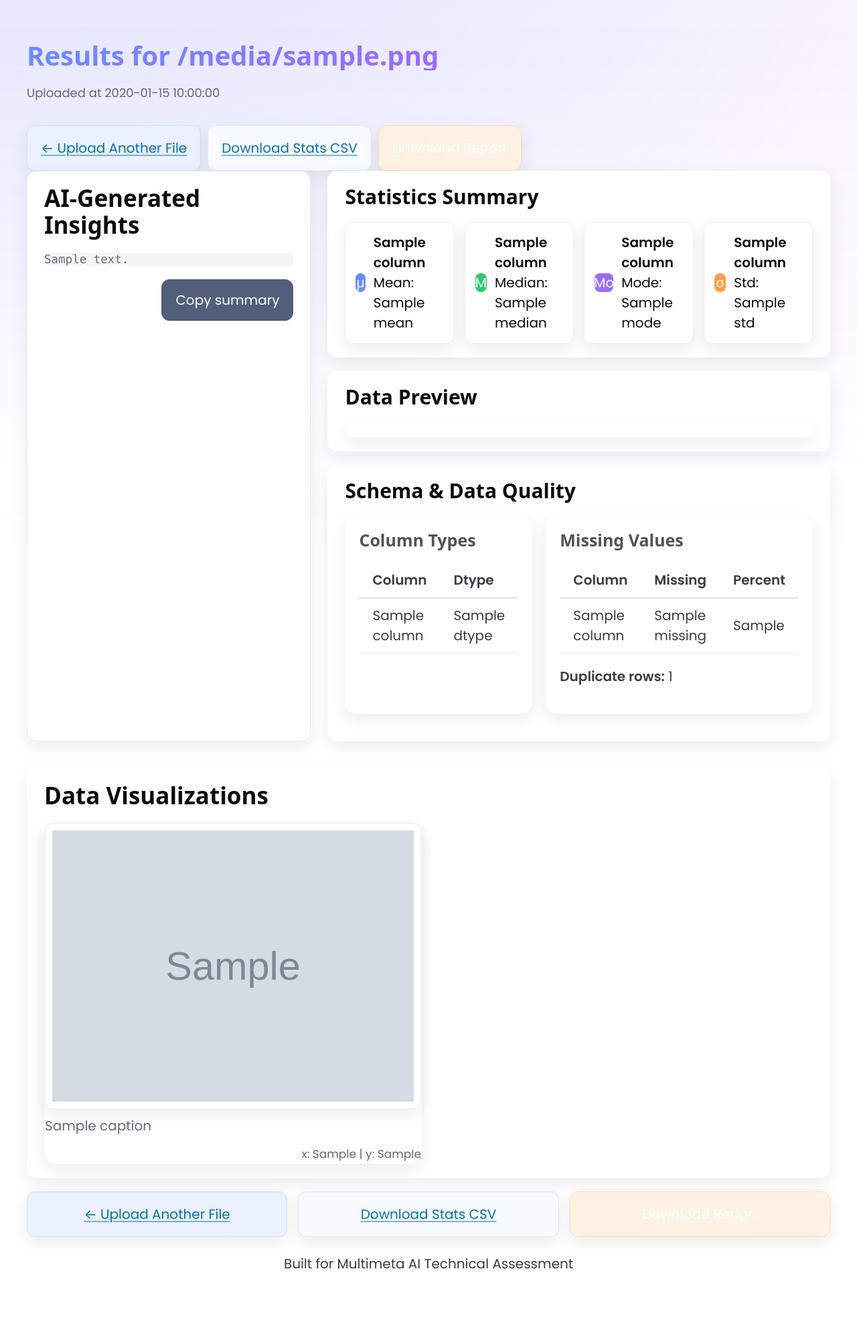
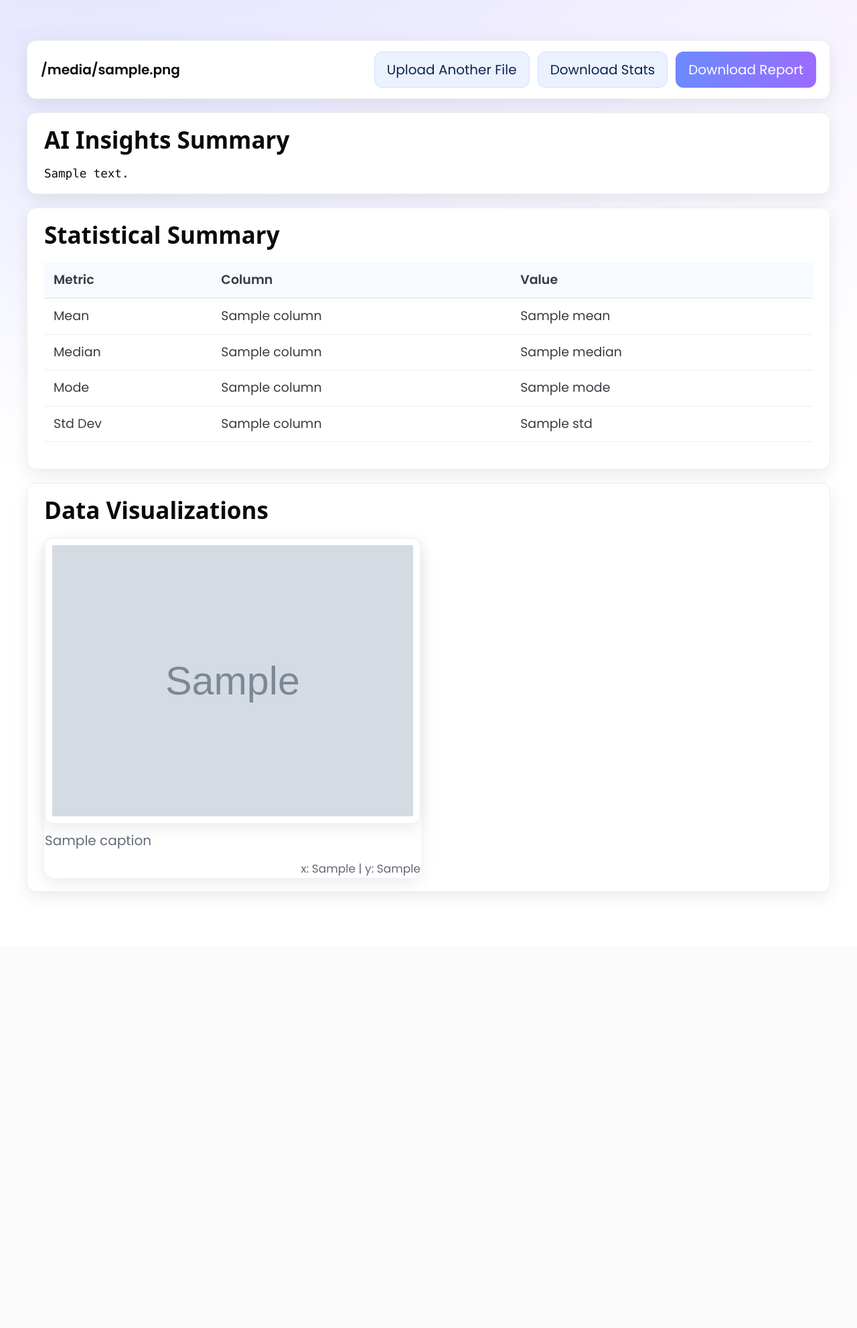
Before and after one commit to ajithram2003/Project-AI-Dataset-Insights, a Flask app: template templates/result.html in a window 1280 px wide. Shown: the top 1983 px of the page at 67% size. After the commit the page ends 1332 px from the top, so only its background shows below. Run offline with Flask 3, Linux system fonts and the light colour scheme; the template is opened without the code that fills it: most values are stand-ins (such as "Sample title", 1, 10 or a date in 2020); grey boxes marked "Sample" are stand-in pictures; some libraries are stand-ins or nearby versions.

Commit message:
Enhanced frontend layout: added top nav bar, table for stats, and light theme

```diff
--- a/static/style.css
+++ b/static/style.css
@@ -7,6 +7,14 @@
 	--muted: #555;
 	--card-bg: #ffffff;
 	--shadow: 0 8px 24px rgba(0,0,0,0.08);
+	--panel-dark: #121212;
+	--panel-dark-text: #e8e8e8;
+	--panel-dark-muted: #b9b9b9;
+	/* tables */
+	--table-head-bg: #f7faff;
+	--table-row-even: #fafafa;
+	--table-row-hover: #f0f6ff;
+	--table-border: #eeeeee;
 }
 
 [data-theme="dark"] {
@@ -15,6 +23,11 @@
 	--muted: #a1a1aa;
 	--card-bg: #121a31;
 	--shadow: 0 10px 28px rgba(0,0,0,0.35);
+	/* dark tables - slate tones, not black */
+	--table-head-bg: #1e2a44;
+	--table-row-even: #172238;
+	--table-row-hover: #1b2944;
+	--table-border: #2a3b5e;
 }
 
 /* Global */
@@ -25,9 +38,10 @@
 		var(--bg);
 	color: var(--text);
 	min-height: 100vh;
+	transition: background-color .4s ease, color .4s ease, background .4s ease;
 }
 
-h1, h2, h3 { color: var(--text); }
+h1, h2, h3 { color: var(--text); transition: color .3s ease; }
 
 /* Cards & containers */
 .card {
@@ -35,19 +49,61 @@
 	box-shadow: var(--shadow);
 	border-radius: 16px;
 	border: 1px solid rgba(255,255,255,0.1);
+	transition: background-color .4s ease, box-shadow .3s ease, border-color .3s ease;
+}
+
+/* Summary text inside cards should match page color (no black code box) */
+.section pre, .summary pre, pre#summaryText {
+	background: transparent !important;
+	color: var(--text) !important;
+	border: none !important;
+	padding: 0 !important;
+	margin: 0 !important;
+	font-family: ui-monospace, SFMono-Regular, Menlo, Monaco, Consolas, 'Liberation Mono', 'Courier New', monospace;
 }
 
 /* Buttons */
-.button, button {
+.button, button, .box-btn {
 	border-radius: 12px !important;
 	transform: translateZ(0);
-	transition: transform .12s ease, box-shadow .2s ease, opacity .2s ease;
+	transition: transform .12s ease, box-shadow .25s ease, opacity .2s ease, background .3s ease, color .3s ease, border-color .3s ease;
 }
-.button:hover, button:hover { transform: translateY(-2px); box-shadow: 0 10px 22px rgba(0,0,0,0.12); }
+.button:hover, button:hover, .box-btn:hover { transform: translateY(-2px); box-shadow: 0 10px 22px rgba(0,0,0,0.12); }
 
-.button.blue { background: var(--brand-accent); border-color: var(--brand-accent); }
-.button.green { background: #2ecc71; border-color: #2ecc71; }
-.button.orange { background: #ff9f43; border-color: #ff9f43; }
+.button.blue { background: var(--brand-accent); border-color: var(--brand-accent); color: #fff; }
+.button.green { background: #2ecc71; border-color: #2ecc71; color: #fff; }
+.button.orange { background: #ff9f43; border-color: #ff9f43; color: #fff; }
+
+/* Gradient special button */
+.btn-gradient {
+	background: linear-gradient(90deg, var(--brand-accent), var(--brand-accent-2));
+	border: none;
+	color: #fff !important;
+}
+.btn-gradient:hover { box-shadow: 0 14px 26px rgba(107,139,255,.35); }
+
+/* Button bar (dark) */
+.btn-bar {
+	display: flex;
+	gap: .6rem;
+	flex-wrap: wrap;
+	align-items: center;
+}
+.btn-card {
+	background: #1a1a1a;
+	color: #f0f0f0;
+	border: 1px solid rgba(255,255,255,0.08);
+	box-shadow: 0 10px 24px rgba(0,0,0,0.35);
+	padding: .7rem .95rem;
+	display: inline-flex;
+	align-items: center;
+	gap: .55rem;
+	border-radius: 12px;
+}
+.btn-card svg { width: 18px; height: 18px; }
+.btn-card[data-variant="blue"] { background: #101826; border-color: #2a3e66; }
+.btn-card[data-variant="green"] { background: #0f1f17; border-color: #2a6b49; }
+.btn-card[data-variant="orange"] { background: #24190e; border-color: #8a5d2d; }
 
 /* Gradients */
 .gradient-text {
@@ -57,16 +113,24 @@
 
 /* Animations */
 .fade-in { animation: fade .5s ease both; }
-.slide-up { animation: slideUp .6s ease both; }
+.fade-up { animation: fadeUp .6s ease both; }
 .scale-in { animation: scaleIn .5s ease both; }
 @keyframes fade { from { opacity: 0 } to { opacity: 1 } }
-@keyframes slideUp { from { opacity: 0; transform: translateY(12px) } to { opacity: 1; transform: none } }
+@keyframes fadeUp { from { opacity: 0; transform: translateY(12px) } to { opacity: 1; transform: none } }
 @keyframes scaleIn { from { opacity: 0; transform: scale(.98) } to { opacity: 1; transform: scale(1) } }
 
 /* Grids */
 .grid-2 { display: grid; grid-template-columns: repeat(2, 1fr); gap: 1.25rem; }
 @media (max-width: 900px) { .grid-2 { grid-template-columns: 1fr; } }
 
+/* Tables - theme aware */
+.table-wrap { overflow-x: auto; }
+.stats { width: 100%; border-collapse: separate; border-spacing: 0; font-size: .95rem; background: var(--card-bg); }
+.stats th, .stats td { padding: .6rem .7rem; border-bottom: 1px solid var(--table-border); }
+.stats thead th { text-align: left; background: var(--table-head-bg); border-bottom: 2px solid var(--table-border); }
+.stats tbody tr:nth-child(even) { background: var(--table-row-even); }
+.stats tbody tr:hover { background: var(--table-row-hover); }
+
 /* Print */
 @media print {
 	header, footer, .actions, .header-row a.button, .header-row button { display: none !important; }
--- a/templates/result.html
+++ b/templates/result.html
@@ -11,127 +11,80 @@
 	<link rel="stylesheet" href="{{ url_for('static', filename='style.css') }}">
 	<style>
 		.container { max-width: 1200px; margin: 2rem auto; }
-		.dashboard { display: grid; grid-template-columns: 1fr; gap: 1.25rem; }
-		@media (min-width: 1000px) { .dashboard { grid-template-columns: 2fr 1fr; } }
-		img.chart { width: 100%; height: auto; background: #fff; border: 1px solid #eee; padding: 0.5rem; border-radius: 12px; cursor: zoom-in; box-shadow: var(--shadow); }
-		.summary { background: var(--card-bg); border: 1px solid #e2ecff; border-radius: 14px; padding: 1rem 1.25rem; box-shadow: var(--shadow); }
-		.section { background: var(--card-bg); border: 1px solid rgba(255,255,255,0.1); border-radius: 14px; padding: 1rem 1.25rem; box-shadow: var(--shadow); }
-		.stats-grid { display: grid; grid-template-columns: repeat(4, 1fr); gap: 0.75rem; }
-		@media (max-width: 900px) { .stats-grid { grid-template-columns: repeat(2, 1fr); } }
-		.stat-card { background: var(--card-bg); border: 1px solid #eee; border-radius: 12px; padding: .75rem; display:flex; align-items:center; gap:.6rem; box-shadow: var(--shadow); }
-		.stat-icon { width: 28px; height: 28px; border-radius: 8px; display:flex; align-items:center; justify-content:center; color:#fff; }
-		.icon-blue { background: #6b8bff; }
-		.icon-green { background: #2ecc71; }
-		.icon-purple { background: #9b6bff; }
-		.icon-orange { background: #ff9f43; }
+		img.chart { width: 100%; height: auto; background: var(--card-bg); border: 1px solid var(--table-border); padding: 0.5rem; border-radius: 12px; box-shadow: var(--shadow); }
+		.section { background: var(--card-bg); border: 1px solid var(--table-border); border-radius: 14px; padding: 1rem 1.25rem; box-shadow: var(--shadow); }
+		.grid-2 { display: grid; grid-template-columns: repeat(2, 1fr); gap: 1.1rem; }
+		@media (max-width: 1000px) { .grid-2 { grid-template-columns: 1fr; } }
+		.fade-in { animation: fade .45s ease both; }
+		.fade-up { animation: fadeUp .6s ease both; }
+		@keyframes fade { from { opacity: 0; transform: translateY(6px) } to { opacity: 1; transform: none } }
+		@keyframes fadeUp { from { opacity: 0; transform: translateY(12px) } to { opacity: 1; transform: none } }
+		.table-wrap { overflow-x: auto; }
+		table.stats { width: 100%; border-collapse: separate; border-spacing: 0; font-size: .95rem; }
+		table.stats th, table.stats td { padding: .6rem .7rem; border-bottom: 1px solid var(--table-border); }
+		table.stats thead th { text-align: left; background: var(--table-head-bg); border-bottom: 2px solid var(--table-border); }
+		table.stats tbody tr:nth-child(even) { background: var(--table-row-even); }
+		table.stats tbody tr:hover { background: var(--table-row-hover); }
 		.meta { text-align: right; color: #667; font-size: 0.85rem; margin-top: .25rem; }
-		.grid-2 { display: grid; grid-template-columns: repeat(2, 1fr); gap: 1rem; }
-		@media (max-width: 1000px) { .grid-2 { grid-template-columns: 1fr; } }
-		.cards { display: grid; grid-template-columns: 1fr; gap: 1rem; }
-		.actions { display: grid; grid-template-columns: repeat(3, minmax(0,1fr)); gap: .8rem; }
-		@media (max-width: 700px) { .actions { grid-template-columns: 1fr; } }
-		.box-btn { display:block; text-align:center; padding: .9rem 1rem; border-radius: 12px; background: #f7faff; border: 1px solid #dbe7ff; box-shadow: var(--shadow); transition: transform .12s ease, box-shadow .2s ease; }
-		.box-btn:hover { transform: translateY(-2px); box-shadow: 0 10px 22px rgba(0,0,0,0.12); }
-		.box-btn.blue { background: #ebf1ff; border-color: #cfe0ff; }
-		.box-btn.green { background: #e8fbf0; border-color: #c9f0da; }
-		.box-btn.orange { background: #fff2e4; border-color: #ffd7b0; }
-		.fade-in { animation: fade .45s ease both; }
-		@keyframes fade { from { opacity: 0; transform: translateY(6px) } to { opacity: 1; transform: none } }
-		.header-row { display:flex; align-items:center; justify-content: space-between; gap:.75rem; flex-wrap: wrap; }
-		.meta-top { color:#667; font-size:.9rem; }
+		.nav { display:flex; align-items:center; justify-content:space-between; gap: .75rem; background: var(--card-bg); border:1px solid var(--table-border); border-radius:14px; padding:.8rem 1rem; box-shadow: var(--shadow); }
+		.nav .left { font-weight:600; color: var(--text); overflow:hidden; text-overflow:ellipsis; white-space:nowrap; }
+		.nav .right { display:flex; gap:.6rem; }
+		.nav .btn { display:inline-flex; align-items:center; gap:.5rem; padding:.55rem .9rem; border-radius:12px; border:1px solid #cfe0ff; background:#ebf1ff; color:#0d254c; text-decoration:none; transition: transform .12s ease, box-shadow .25s ease, background .3s ease; }
+		.nav .btn:hover { transform: translateY(-2px); box-shadow: 0 10px 22px rgba(0,0,0,0.12); }
+		.nav .btn.primary { background: linear-gradient(90deg, var(--brand-accent), var(--brand-accent-2)); border-color: transparent; color:#fff; }
 	</style>
 </head>
 <body>
+	<script>
+		// Persist theme from upload page
+		(function(){
+			const saved = localStorage.getItem('theme') || 'light';
+			document.documentElement.setAttribute('data-theme', saved);
+		})();
+	</script>
 	<main class="container">
-		<div class="header-row">
-			<div>
-				<h1 class="gradient-text fade-in">Results for {{ filename }}</h1>
-				<p class="meta-top">Uploaded at {{ uploaded_at }}</p>
-			</div>
-			<div class="actions" style="display:flex; gap:.5rem;">
-				<a class="box-btn blue" href="{{ url_for('index') }}">← Upload Another File</a>
-				<a class="box-btn" href="{{ url_for('download_stats') }}">Download Stats CSV</a>
-				<button onclick="window.print()" class="box-btn orange">Download Report</button>
+		<div class="nav fade-in">
+			<div class="left" title="{{ filename }}">{{ filename }}</div>
+			<div class="right">
+				<a class="btn" href="{{ url_for('index') }}">Upload Another File</a>
+				<a class="btn" href="{{ url_for('download_stats') }}">Download Stats</a>
+				<a class="btn primary" href="#" onclick="window.print(); return false;" title="Download AI Report">Download Report</a>
 			</div>
 		</div>
 
-		<div class="dashboard">
-			<section class="summary fade-in">
-				<h2>AI‑Generated Insights</h2>
-				<pre id="summaryText">{{ summary }}</pre>
-				<div style="text-align:right; margin-top:.5rem;"><button id="copyBtn" class="secondary">Copy summary</button></div>
+		<section class="section fade-in" style="margin-top:1rem;">
+			<h2 class="section-title">AI Insights Summary</h2>
+			<pre id="summaryText" style="white-space:pre-wrap; margin:0;">{{ summary }}</pre>
 		</section>
 
-			<section class="cards fade-in">
-				<div class="section">
-					<h3>Statistics Summary</h3>
-					<div class="stats-grid">
-						{% for row in stats_rows %}
-						<div class="stat-card">
-							<div class="stat-icon icon-blue" title="Mean (μ)">μ</div>
-							<div><div><strong>{{ row.column }}</strong></div><div>Mean: {{ row.mean }}</div></div>
-						</div>
-						<div class="stat-card">
-							<div class="stat-icon icon-green" title="Median">M</div>
-							<div><div><strong>{{ row.column }}</strong></div><div>Median: {{ row.median }}</div></div>
-						</div>
-						<div class="stat-card">
-							<div class="stat-icon icon-purple" title="Mode">Mo</div>
-							<div><div><strong>{{ row.column }}</strong></div><div>Mode: {{ row.mode }}</div></div>
-						</div>
-						<div class="stat-card">
-							<div class="stat-icon icon-orange" title="Std Dev (σ)">σ</div>
-							<div><div><strong>{{ row.column }}</strong></div><div>Std: {{ row.std }}</div></div>
-						</div>
-						{% endfor %}
-					</div>
-				</div>
-
-				<div class="section">
-					<h3>Data Preview</h3>
-					<div class="card" style="padding:.5rem;">{{ preview_html|safe }}</div>
-				</div>
-
-				<div class="section">
-					<h3>Schema & Data Quality</h3>
-					<div class="grid-2">
-						<article class="card">
-							<h4>Column Types</h4>
-							<table>
+		<section class="section fade-in" style="margin-top:1rem;">
+			<h2 class="section-title">Statistical Summary</h2>
+			<div class="table-wrap">
+				<table class="stats">
 					<thead>
-									<tr><th>Column</th><th>Dtype</th></tr>
+						<tr>
+							<th>Metric</th>
+							<th>Column</th>
+							<th>Value</th>
+						</tr>
 					</thead>
 					<tbody>
-									{% for r in dtypes_rows %}
-									<tr><td>{{ r.column }}</td><td>{{ r.dtype }}</td></tr>
+						{% for row in stats_rows %}
+						<tr><td>Mean</td><td>{{ row.column }}</td><td>{{ row.mean }}</td></tr>
+						<tr><td>Median</td><td>{{ row.column }}</td><td>{{ row.median }}</td></tr>
+						<tr><td>Mode</td><td>{{ row.column }}</td><td>{{ row.mode }}</td></tr>
+						<tr><td>Std Dev</td><td>{{ row.column }}</td><td>{{ row.std }}</td></tr>
 						{% endfor %}
 					</tbody>
 				</table>
-						</article>
-						<article class="card">
-							<h4>Missing Values</h4>
-							<table>
-								<thead>
-									<tr><th>Column</th><th>Missing</th><th>Percent</th></tr>
-								</thead>
-								<tbody>
-									{% for r in missing_rows %}
-									<tr><td>{{ r.column }}</td><td>{{ r.missing }}</td><td>{{ r.missing_pct }}</td></tr>
-									{% endfor %}
-								</tbody>
-							</table>
-							<p style="margin-top:.5rem"><strong>Duplicate rows:</strong> {{ duplicates_count }}</p>
-						</article>
-					</div>
 			</div>
 		</section>
-		</div>
 
-		<section class="section fade-in" style="margin-top:1rem;">
-			<h2>Data Visualizations</h2>
+		<section class="section" style="margin-top:1rem;">
+			<h2 class="section-title">Data Visualizations</h2>
 			<div class="grid-2" id="charts">
 				{% for item in images %}
-				<figure class="card fade-in">
+				<figure class="card fade-up" style="animation-delay: {{ (loop.index0 * 0.06) | round(2) }}s;">
 					<img class="chart" src="{{ item.img }}" alt="Chart {{ loop.index }}">
 					<figcaption>{{ item.caption }}</figcaption>
 					<div class="meta">x: {{ item.x }} | y: {{ item.y }}</div>
@@ -139,30 +92,11 @@
 				{% endfor %}
 			</div>
 		</section>
-
-		<div class="actions" style="margin-top:1rem;">
-			<a class="box-btn blue" href="{{ url_for('index') }}">← Upload Another File</a>
-			<a class="box-btn" href="{{ url_for('download_stats') }}">Download Stats CSV</a>
-			<button onclick="window.print()" class="box-btn orange">Download Report</button>
-		</div>
-
-		<footer style="text-align:center; margin-top:1.25rem; color:#667;">
-			<p>Built for Multimeta AI Technical Assessment</p>
-		</footer>
 	</main>
 
-	<div class="modal" id="modal"><img id="modalImg" alt="Zoomed chart"></div>
+	<div class="modal" id="modal" style="display:none; position: fixed; inset:0; background: rgba(0,0,0,0.65); align-items:center; justify-content:center; z-index: 1000;"><img id="modalImg" alt="Zoomed chart" style="max-width: 95vw; max-height: 90vh; border-radius: 10px; box-shadow: 0 8px 30px rgba(0,0,0,0.5);"></div>
 
 	<script>
-		// Copy summary
-		const copyBtn = document.getElementById('copyBtn');
-		const summaryText = document.getElementById('summaryText');
-		copyBtn.addEventListener('click', async () => {
-			try { await navigator.clipboard.writeText(summaryText.textContent); copyBtn.textContent = 'Copied!'; setTimeout(() => copyBtn.textContent = 'Copy summary', 1200); }
-			catch (e) { copyBtn.textContent = 'Copy failed'; setTimeout(() => copyBtn.textContent = 'Copy summary', 1200); }
-		});
-
-		// Modal zoom for charts
 		const modal = document.getElementById('modal');
 		const modalImg = document.getElementById('modalImg');
 		document.getElementById('charts').addEventListener('click', (e) => {
```
Also changed, not shown: templates/index.html (+6 -12 lines). Lines whose indentation alone changed are shown as unchanged.
